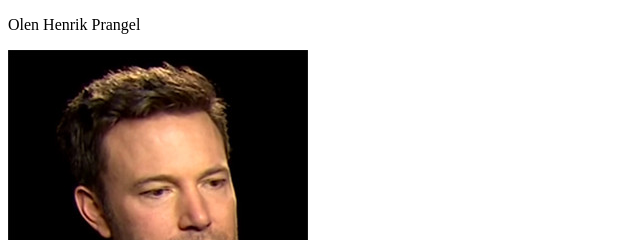
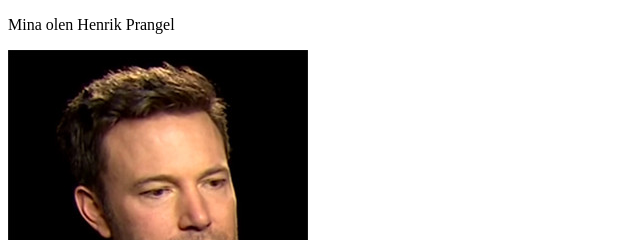
Before and after one commit to HenrikPrangel/Kodulehekulg, a plain HTML site: page index.html in a window 1280 px wide. Shown: the top 240 px of the page, 0-640 px from the left. Drawn offline with Linux system fonts and the light colour scheme.

Commit message:
Parandasin veelgi kodulehekülge

```diff
--- a/index.html
+++ b/index.html
@@ -5,7 +5,7 @@
     <title>Tere</title>
   </head>
   <body>
-    <p>Olen Henrik Prangel</p>
+    <p>Mina olen Henrik Prangel</p>
 
     <img src="mina.jpg"/>
 
```
